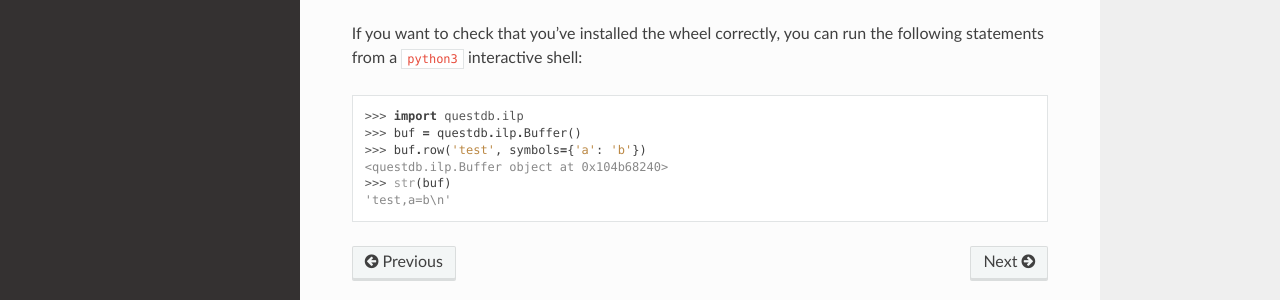
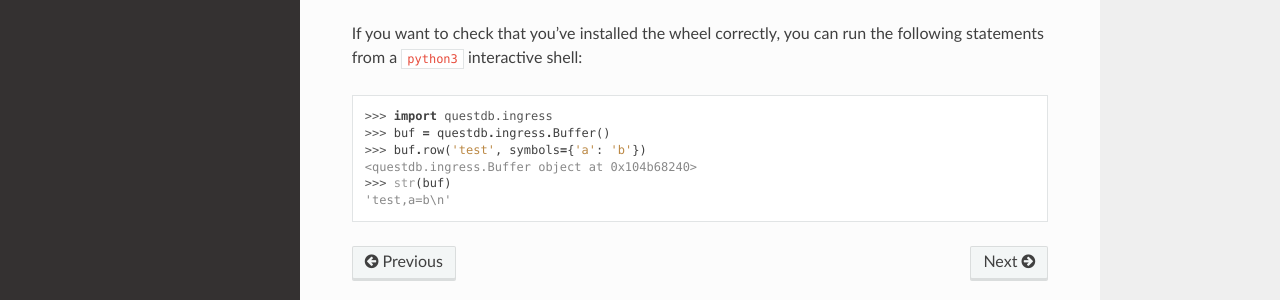
Before and after one commit to questdb/py-questdb-client, a Sphinx documentation site: the page built from docs/installation.rst, in a window 1280 px wide and 1022 px high. Shown: the part 611-911 px from the top of the window. Built offline with Sphinx 7.4.7 and the Read the Docs theme 2.0.0, drawn with Linux system fonts in a browser that asks for light colours.

Commit message:
BREAKING CHANGE: Renaming 'questdb.ilp' to 'questdb.ingress'.

```diff
--- a/docs/api.rst
+++ b/docs/api.rst
@@ -2,14 +2,14 @@
 API Reference
 =============
 
-questdb.ilp
-===========
+questdb.ingress
+===============
 
 .. testsetup::
 
-    from questdb.ilp import *
+    from questdb.ingress import *
 
-.. automodule:: questdb.ilp
+.. automodule:: questdb.ingress
    :members:
    :undoc-members:
    :show-inheritance:
--- a/docs/installation.rst
+++ b/docs/installation.rst
@@ -28,9 +28,9 @@
 
 .. code-block:: python
 
-    >>> import questdb.ilp
-    >>> buf = questdb.ilp.Buffer()
+    >>> import questdb.ingress
+    >>> buf = questdb.ingress.Buffer()
     >>> buf.row('test', symbols={'a': 'b'})
-    <questdb.ilp.Buffer object at 0x104b68240>
+    <questdb.ingress.Buffer object at 0x104b68240>
     >>> str(buf)
     'test,a=b\n'
```
Also changed, not shown: setup.py (+4 -4 lines), 5 other files.
